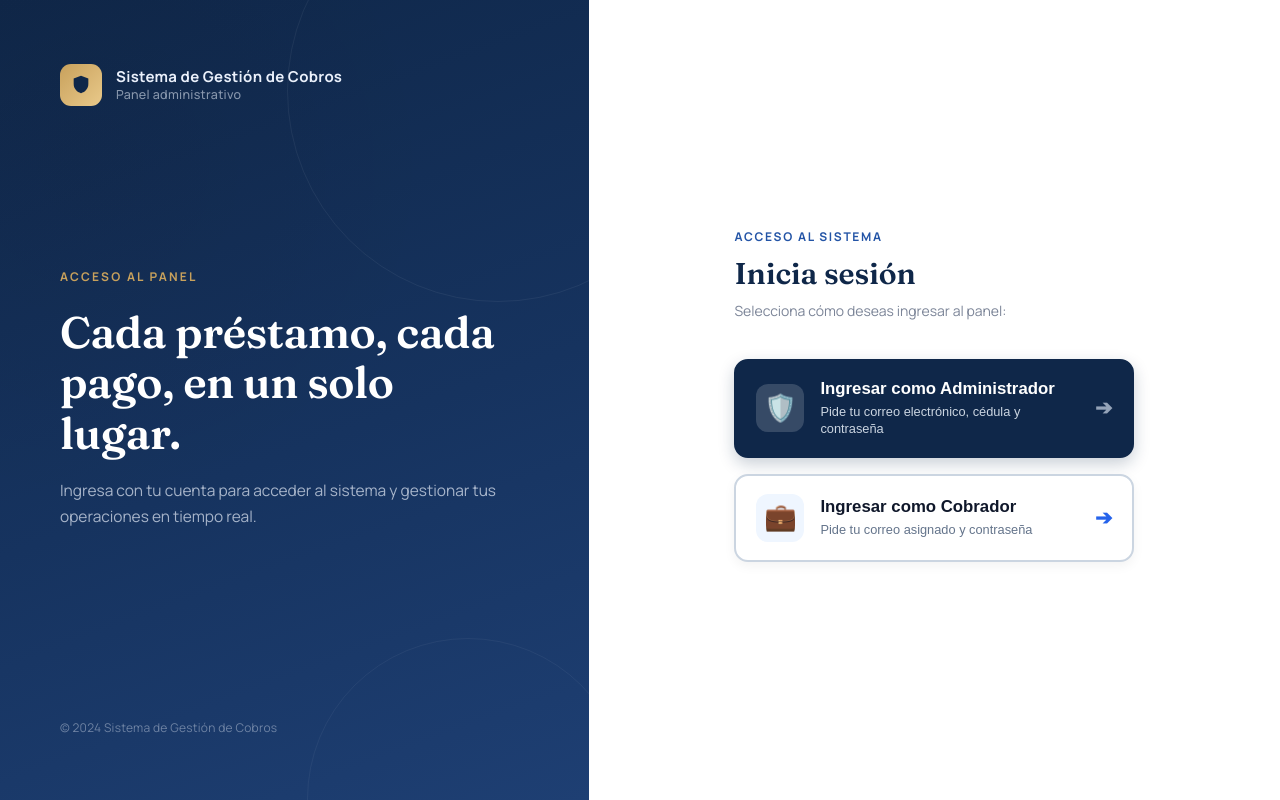
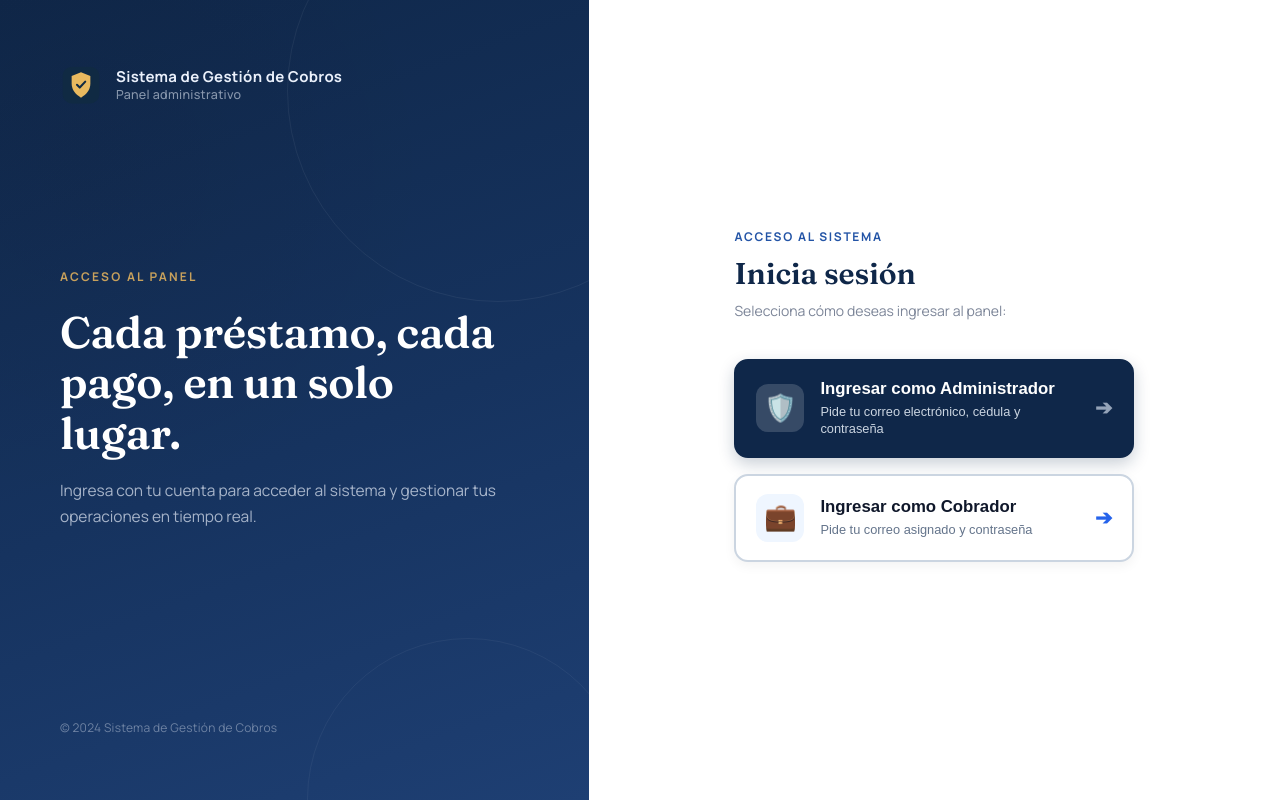
Before and after one commit to fercho-2008-pixel/sistema-de-gestion-de-cobros, a website: page menu.html in a window 1280 px wide. Drawn offline with nearby package versions, Linux system fonts and the light colour scheme.

Commit message:
feat: update application logo
Replace the existing brand mark with a new custom SVG logo and update CSS to ensure proper scaling within the application interface.

```diff
--- a/menu.css
+++ b/menu.css
@@ -79,17 +79,18 @@ html, body {
 .brand-mark {
     width: 42px;
     height: 42px;
-    border-radius: 11px;
-    background: linear-gradient(135deg, var(--gold), #E9C98A);
     display: flex;
     align-items: center;
     justify-content: center;
     flex-shrink: 0;
 }
 
+/* Asegura que el SVG ocupe exactamente el espacio del contenedor sin deformarse */
+.brand-mark img,
 .brand-mark svg {
-    width: 22px;
-    height: 22px;
+    width: 100%;
+    height: 100%;
+    display: block;
 }
 
 .brand-name {
--- a/menu.html
+++ b/menu.html
@@ -1,16 +1,19 @@
 <!DOCTYPE html>
 <html lang="es">
+
 <head>
   <meta charset="UTF-8">
   <meta name="viewport" content="width=device-width, initial-scale=1.0">
   <title>Sistema de Gestión de Cobros</title>
   <meta name="description" content="Panel administrativo y sistema para la gestión de cobros, préstamos y clientes.">
   <meta property="og:title" content="Sistema de Gestión de Cobros">
-    <meta property="og:description" content="Panel administrativo y sistema para la gestión de cobros, préstamos y clientes.">
+  <meta property="og:description"
+    content="Panel administrativo y sistema para la gestión de cobros, préstamos y clientes.">
   <link rel="stylesheet" href="menu.css">
   <!-- Supabase CDN -->
   <script src="https://cdn.jsdelivr.net/npm/@supabase/supabase-js@2"></script>
 </head>
+
 <body>
 
   <div class="stage">
@@ -18,7 +21,13 @@
     <div class="left">
       <div class="brand">
         <div class="brand-mark">
-        <svg viewBox="0 0 24 24" fill="none"><path d="M12 2L4 5v6c0 5 3.4 8.7 8 10 4.6-1.3 8-5 8-10V5l-8-3z" fill="#0F2749"/></svg>
+          <svg xmlns="http://www.w3.org/2000/svg" viewBox="0 0 512 512" role="img"
+            aria-label="Logo de gestión de cobros">
+            <rect x="32" y="32" width="448" height="448" rx="112" fill="#102A43" />
+            <path d="M256 102 370 145v91c0 82-48 139-114 174-66-35-114-92-114-174v-91l114-43Z" fill="#E9B95F" />
+            <path d="m207 253 34 34 67-72" fill="none" stroke="#102A43" stroke-width="25" stroke-linecap="round"
+              stroke-linejoin="round" />
+          </svg>
         </div>
         <div class="brand-name">Sistema de Gestión de Cobros<span>Panel administrativo</span></div>
       </div>
@@ -176,7 +185,9 @@
             </div>
 
             <div class="row-between">
-            <div class="remember"><div class="checkbox"></div> Recordarme</div>
+              <div class="remember">
+                <div class="checkbox"></div> Recordarme
+              </div>
               <a class="forgot" href="#" id="linkOlvidastePassword">¿Olvidaste tu contraseña?</a>
             </div>
 
@@ -185,26 +196,34 @@
           </button>
           </form>
 
-        <div id="loginMsg" style="display:none; margin-top:12px; padding:10px 14px; border-radius:8px; font-size:13px; line-height:1.4;"></div>
+          <div id="loginMsg"
+            style="display:none; margin-top:12px; padding:10px 14px; border-radius:8px; font-size:13px; line-height:1.4;">
+          </div>
 
           <!-- Solo visible en Modo Administrador -->
-        <div id="pieRegistroAdmin" class="foot-note" style="margin-top:20px; display:none;">¿No tienes cuenta? <a href="registro-usuario.html?modo=nuevo" id="linkRegistrarNuevo" style="font-weight:600; color:#2563eb;">Registrar nuevo usuario</a></div>
+          <div id="pieRegistroAdmin" class="foot-note" style="margin-top:20px; display:none;">¿No tienes cuenta? <a
+              href="registro-usuario.html?modo=nuevo" id="linkRegistrarNuevo"
+              style="font-weight:600; color:#2563eb;">Registrar nuevo usuario</a></div>
         </div>
       </div>
     </div>
   </div>
 
   <!-- MODAL / MENÚ DE RECUPERACIÓN Y CAMBIO DE CONTRASEÑA -->
-<div id="modalRecuperarPassword" style="display:none; position:fixed; top:0; left:0; width:100vw; height:100vh; background:rgba(15,23,42,0.6); backdrop-filter:blur(4px); z-index:9999; align-items:center; justify-content:center; padding:16px;">
-  <div style="background:#ffffff; border-radius:16px; width:100%; max-width:440px; box-shadow:0 25px 50px -12px rgba(0,0,0,0.25); border:1px solid #e2e8f0; overflow:hidden; font-family:'Manrope', -apple-system, sans-serif;">
+  <div id="modalRecuperarPassword"
+    style="display:none; position:fixed; top:0; left:0; width:100vw; height:100vh; background:rgba(15,23,42,0.6); backdrop-filter:blur(4px); z-index:9999; align-items:center; justify-content:center; padding:16px;">
+    <div
+      style="background:#ffffff; border-radius:16px; width:100%; max-width:440px; box-shadow:0 25px 50px -12px rgba(0,0,0,0.25); border:1px solid #e2e8f0; overflow:hidden; font-family:'Manrope', -apple-system, sans-serif;">
 
       <!-- Encabezado del menú -->
-    <div style="padding:20px 24px; background:linear-gradient(135deg, #0f2749, #1e3f73); color:#ffffff; display:flex; align-items:center; justify-content:space-between;">
+      <div
+        style="padding:20px 24px; background:linear-gradient(135deg, #0f2749, #1e3f73); color:#ffffff; display:flex; align-items:center; justify-content:space-between;">
         <div style="display:flex; align-items:center; gap:10px;">
           <span style="font-size:1.4rem;">🔐</span>
           <div>
             <h3 style="margin:0; font-size:1.1rem; font-weight:700; color:#ffffff;">Recuperar Contraseña</h3>
-          <p style="margin:2px 0 0 0; font-size:0.78rem; color:#cbd5e1;">Verificación de identidad y cambio de clave</p>
+            <p style="margin:2px 0 0 0; font-size:0.78rem; color:#cbd5e1;">Verificación de identidad y cambio de clave
+            </p>
           </div>
         </div>
         <button type="button" id="btnCerrarModalRecuperar" style="background:transparent; border:none; color:#ffffff; font-size:1.3rem; cursor:pointer; padding:4px 8px; border-radius:6px; line-height:1;">✕</button>
@@ -246,7 +265,9 @@
             />
             </div>
 
-          <div id="recPaso1Msg" style="display:none; margin-bottom:14px; padding:10px 12px; border-radius:8px; font-size:0.82rem; line-height:1.4;"></div>
+            <div id="recPaso1Msg"
+              style="display:none; margin-bottom:14px; padding:10px 12px; border-radius:8px; font-size:0.82rem; line-height:1.4;">
+            </div>
 
             <div style="display:flex; gap:10px; justify-content:flex-end;">
               <button
@@ -269,7 +290,8 @@
 
         <!-- PASO 2: Confirmación de identidad exitosa y formulario de nueva contraseña -->
         <div id="recuperarPaso2" style="display:none;">
-        <div id="recUsuarioConfirmadoBadge" style="background:#ecfdf5; border:1px solid #a7f3d0; border-radius:10px; padding:12px; margin-bottom:18px; display:flex; align-items:flex-start; gap:10px;">
+          <div id="recUsuarioConfirmadoBadge"
+            style="background:#ecfdf5; border:1px solid #a7f3d0; border-radius:10px; padding:12px; margin-bottom:18px; display:flex; align-items:flex-start; gap:10px;">
             <span style="font-size:1.3rem;">✅</span>
             <div style="font-size:0.82rem; color:#065f46; line-height:1.4;">
               <strong id="recNombreUsuarioText" style="display:block; font-size:0.9rem; color:#047857;">Identidad confirmada</strong>
@@ -317,7 +339,9 @@
             />
             </div>
 
-          <div id="recPaso2Msg" style="display:none; margin-bottom:14px; padding:10px 12px; border-radius:8px; font-size:0.82rem; line-height:1.4;"></div>
+            <div id="recPaso2Msg"
+              style="display:none; margin-bottom:14px; padding:10px 12px; border-radius:8px; font-size:0.82rem; line-height:1.4;">
+            </div>
 
             <div style="display:flex; gap:10px; justify-content:flex-end;">
               <button
@@ -341,9 +365,11 @@
         <!-- PASO 3: Éxito final -->
         <div id="recuperarPaso3" style="display:none; text-align:center; padding:12px 0;">
           <div style="font-size:3rem; margin-bottom:12px;">🎉</div>
-        <h4 style="margin:0 0 8px 0; font-size:1.15rem; color:#0f172a; font-weight:700;">¡Contraseña actualizada con éxito!</h4>
+          <h4 style="margin:0 0 8px 0; font-size:1.15rem; color:#0f172a; font-weight:700;">¡Contraseña actualizada con
+            éxito!</h4>
           <p style="font-size:0.88rem; color:#475569; line-height:1.5; margin-bottom:20px;">
-          La información ha sido guardada y actualizada correctamente. Ya puedes acceder al sistema con tu nueva contraseña.
+            La información ha sido guardada y actualizada correctamente. Ya puedes acceder al sistema con tu nueva
+            contraseña.
           </p>
           <button
           type="button"
@@ -797,4 +823,5 @@
   </script>
 
 </body>
+
 </html>
```
Also changed, not shown: index.html (+8 -2 lines), recuperar-contrasena.html (+8 -2 lines), logo-gestion-cobros.svg (added). Lines whose indentation alone changed are shown as unchanged.
